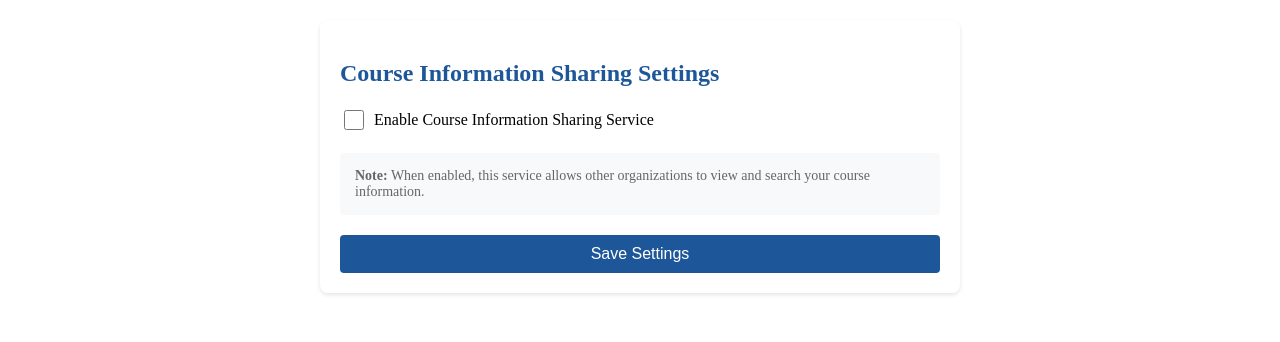
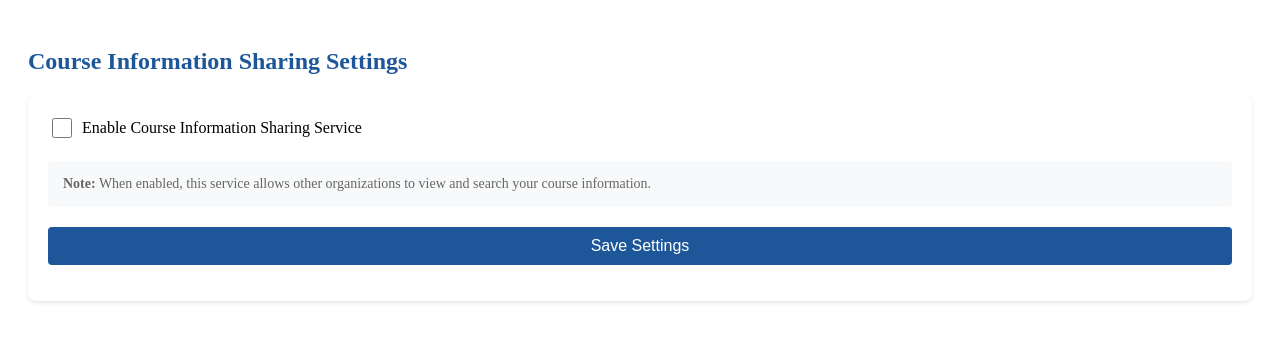
Before and after one commit to JiongJiongJiong2/EDBA-Organization-Management, a Flask app: page /oconvener/service/a/settings in a window 1280 px wide. Shown: the top 342 px of the page. Run offline with Flask 3, Linux system fonts and the light colour scheme; a user stored in the database is signed in; data that the repository does not hold is empty.

Commit message:
没保存完

```diff
--- a/oconvener/views.py
+++ b/oconvener/views.py
@@ -126,10 +126,8 @@ def service_a():
     result = cursor.fetchone()
     conn.close()
 
-    if result and result[0]:
-        return '<h2>Course information sharing service is enabled</h2>'
-    else:
-        return '<h2>Course information sharing service is currently disabled</h2>'
+    enabled = result[0] if result else False
+    return render_template('course_info.html', enabled=enabled)
 
 @oconvener_bp.route('/service/a/settings', methods=['GET', 'POST'])
 def course_service_settings():
--- a/templates/course_settings.html
+++ b/templates/course_settings.html
@@ -1,116 +1,80 @@
-<!DOCTYPE html>
-<html lang="en">
-<head>
-    <meta charset="UTF-8">
-    <meta name="viewport" content="width=device-width, initial-scale=1.0">
-    <title>Course Settings</title>
-    <style>
-        .settings-container {
-            max-width: 600px;
-            margin: 20px auto;
-            padding: 20px;
-            background: white;
-            border-radius: 8px;
-            box-shadow: 0 2px 4px rgba(0,0,0,0.1);
-        }
-        .settings-header {
-            color: #1e5799;
-            margin-bottom: 20px;
-        }
-        .form-group {
-            margin-bottom: 20px;
-        }
-        .checkbox-label {
-            display: flex;
-            align-items: center;
-            user-select: none;
-            cursor: pointer;
-        }
-        .checkbox-input {
-            margin-right: 10px;
-            width: 20px;
-            height: 20px;
-        }
-        .info-box {
-            margin-top: 20px;
-            padding: 15px;
-            background: #f8f9fa;
-            border-radius: 4px;
-        }
-        .info-text {
-            margin: 0;
-            color: #666;
-            font-size: 14px;
-        }
-        .submit-button {
-            width: 100%;
-            padding: 10px;
-            background: #1e5799;
-            color: white;
-            border: none;
-            border-radius: 4px;
-            cursor: pointer;
-            font-size: 16px;
-            margin-top: 20px;
-        }
-        .submit-button:disabled {
-            background-color: #ccc;
-            cursor: not-allowed;
-        }
-        .flash-message {
-            margin-top: 20px;
-            padding: 10px;
-            border-radius: 4px;
-        }
-        .flash-success {
-            background-color: #E8F5E9;
-            color: #4CAF50;
-        }
-        .flash-error {
-            background-color: #FFEBEE;
-            color: #f44336;
-        }
-    </style>
-</head>
-<body>
-    <div class="settings-container">
-        <h2 class="settings-header">Course Information Sharing Settings</h2>
+<div class="settings-container" style="padding: 20px;">
+    <h2 style="color: #1e5799; margin-bottom: 20px;">Course Information Sharing Settings</h2>
 
-        <form method="POST">
-            <div class="form-group">
-                <label class="checkbox-label">
-                    <input type="checkbox" name="enabled" class="checkbox-input"
-                        {% if checked %}checked{% endif %}>
-                    <span>Enable Course Information Sharing Service</span>
+    <div class="settings-box" style="background: white; padding: 20px; border-radius: 8px; box-shadow: 0 2px 4px rgba(0,0,0,0.1);">
+        <form id="settings-form" onsubmit="submitSettings(event)">
+            <div class="form-group" style="margin-bottom: 20px;">
+                <label style="display: flex; align-items: center; user-select: none; cursor: pointer;">
+                    <input type="checkbox" name="enabled" {% if checked %}checked{% endif %}
+                           style="margin-right: 10px; width: 20px; height: 20px;">
+                    <span style="font-size: 16px;">Enable Course Information Sharing Service</span>
                 </label>
             </div>
 
-            <div class="info-box">
-                <p class="info-text">
+            <div style="margin-top: 20px; padding: 15px; background: #f8f9fa; border-radius: 4px;">
+                <p style="margin: 0; color: #666; font-size: 14px;">
                     <strong>Note:</strong> When enabled, this service allows other organizations to view and search your course information.
                 </p>
             </div>
 
-            <button type="submit" class="submit-button">Save Settings</button>
+            <button type="submit"
+                style="width: 100%; padding: 10px; margin-top: 20px; background: #1e5799; color: white; border: none; border-radius: 4px; cursor: pointer; font-size: 16px;">
+                Save Settings
+            </button>
         </form>
-
-        {% with messages = get_flashed_messages(with_categories=true) %}
-            {% if messages %}
-                {% for category, message in messages %}
-                    <div class="flash-message flash-{{ category }}">
-                        {{ message }}
-                    </div>
-                {% endfor %}
-            {% endif %}
-        {% endwith %}
     </div>
 
-    <script>
-        document.querySelector('form').addEventListener('submit', function(e) {
-            const submitButton = e.target.querySelector('button[type="submit"]');
-            submitButton.textContent = 'Saving...';
-            submitButton.disabled = true;
-        });
-    </script>
-</body>
-</html>
+    <div id="result-message" style="display: none; margin-top: 20px; padding: 15px; border-radius: 4px;"></div>
+</div>
+
+<script>
+function submitSettings(event) {
+    event.preventDefault();
+    const form = event.target;
+    const submitButton = form.querySelector('button[type="submit"]');
+    const enabled = form.enabled.checked;
+
+    // Disable button and show loading state
+    submitButton.disabled = true;
+    submitButton.textContent = 'Saving...';
+
+    // Create form data
+    const formData = new FormData();
+    formData.append('enabled', enabled ? 'on' : 'off');
+
+    // Send request
+    fetch(window.location.href, {
+        method: 'POST',
+        body: formData
+    })
+    .then(response => {
+        if (!response.ok) {
+            throw new Error('Settings update failed');
+        }
+        showMessage('Settings saved successfully!', 'success');
+        loadContent(URLS.courseInfo);  // Reload the course info page
+    })
+    .catch(error => {
+        showMessage(error.message, 'error');
+        console.error('Error:', error);
+    })
+    .finally(() => {
+        // Restore button state
+        submitButton.disabled = false;
+        submitButton.textContent = 'Save Settings';
+    });
+}
+
+function showMessage(message, type) {
+    const messageDiv = document.getElementById('result-message');
+    messageDiv.style.display = 'block';
+    messageDiv.style.backgroundColor = type === 'success' ? '#E8F5E9' : '#FFEBEE';
+    messageDiv.style.color = type === 'success' ? '#4CAF50' : '#f44336';
+    messageDiv.textContent = message;
+
+    // Hide message after 3 seconds
+    setTimeout(() => {
+        messageDiv.style.display = 'none';
+    }, 3000);
+}
+</script>
--- a/templates/oc_workspace_oc-workspace.html
+++ b/templates/oc_workspace_oc-workspace.html
@@ -95,8 +95,8 @@
             courseInfo: "{{ url_for('oconvener.service_a') }}",
             courseSetting: "{{ url_for('oconvener.course_service_settings') }}",
             studentAuth: "{{ url_for('oconvener.service_b') }}",
-            thesisList: "{{ url_for('oconvener.list_a') }}",
-            thesisSharing: "{{ url_for('oconvener.list_a') }}"
+            thesisList: "{{ url_for('oconvener.service_c') }}",
+            thesisSharing: "{{ url_for('oconvener.service_c') }}"
         };
 
         // Toggle submenu display
```
Also changed, not shown: templates/course_info.html (added, +88 -0 lines), instance/EDBA.db.
